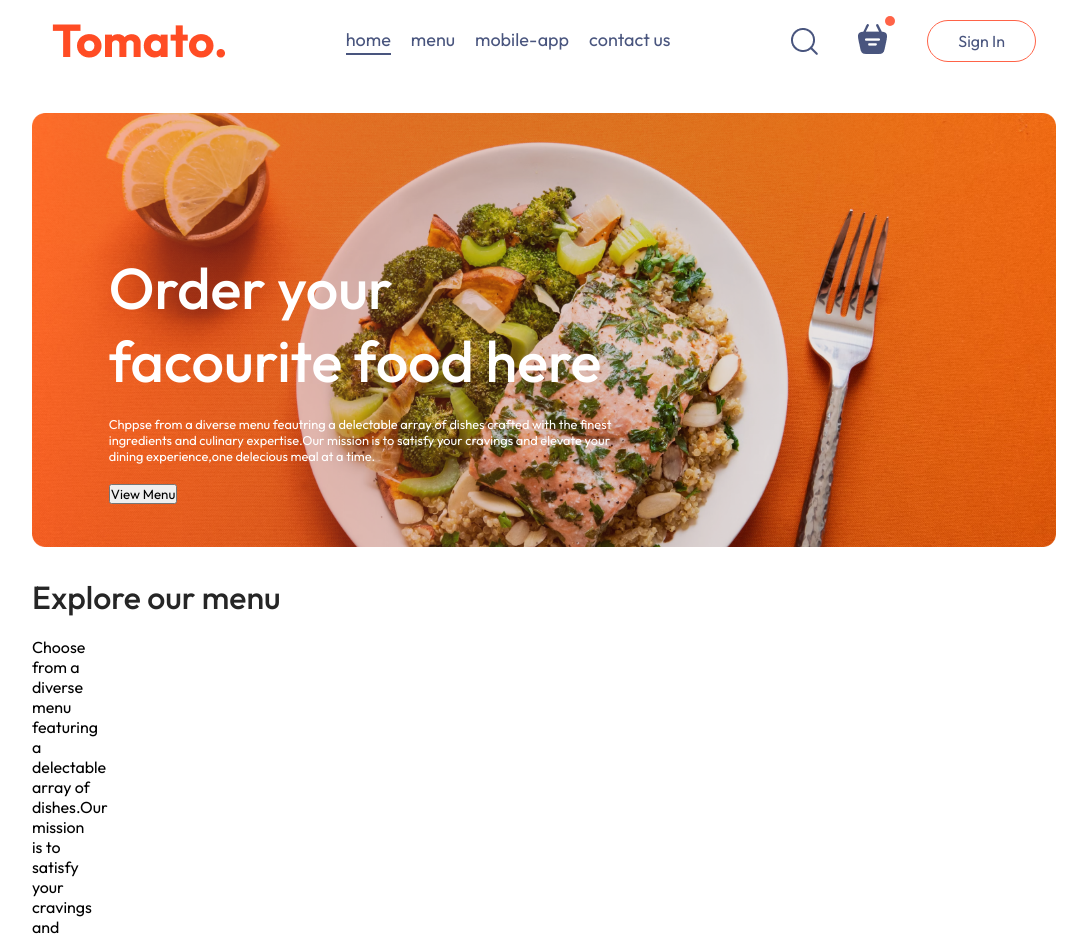
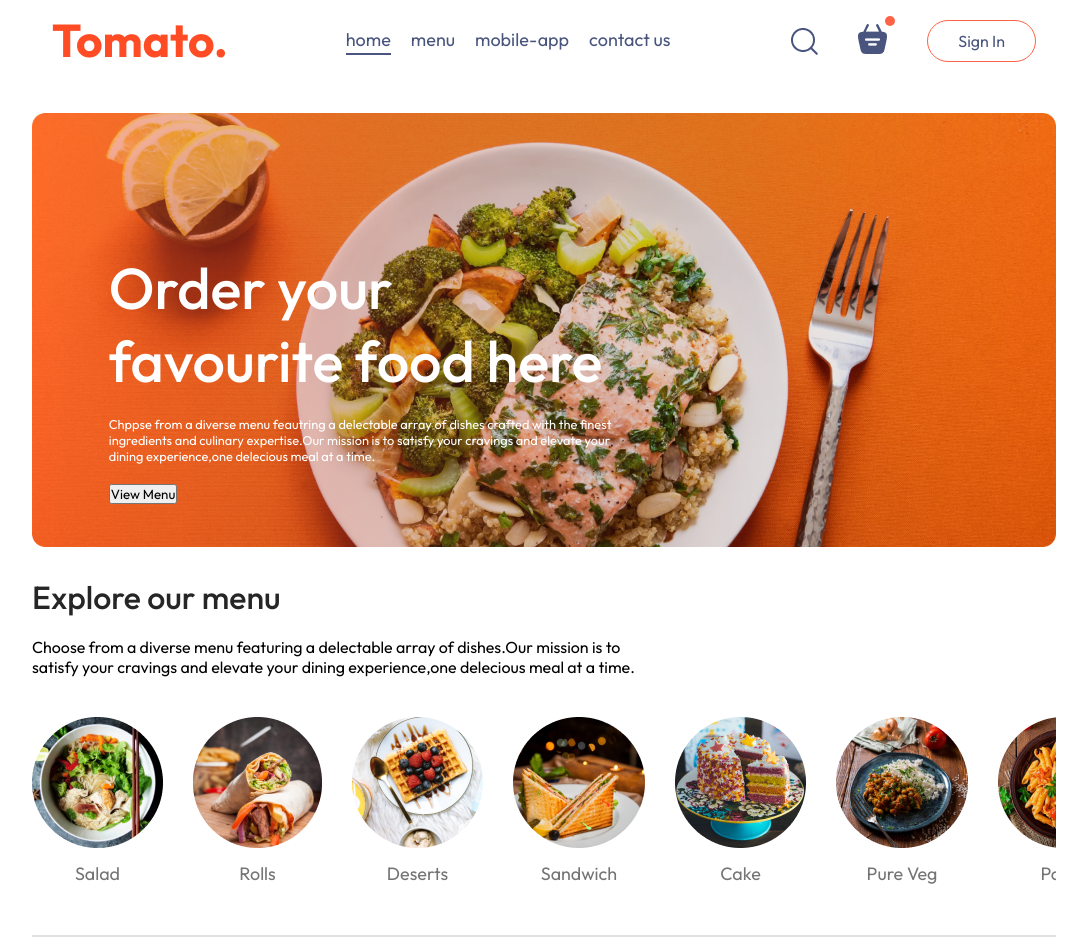
Before and after one commit to akashkr-tech/Food-delivery-app, a React (Vite) app in the folder frontend/: page / in a window 1280 px wide. Shown: the top 939 px of the page, without its empty margins (96-1183 px from the left). Built offline with nearby package versions, Linux system fonts and the light colour scheme; a web font is replaced by a local one.

Commit message:
style the menu section

```diff
--- a/frontend/src/components/ExploreMenu/ExploreMenu.css
+++ b/frontend/src/components/ExploreMenu/ExploreMenu.css
@@ -11,6 +11,43 @@
 }
 
 .explore-menu-text{
-    max-width: 60px;
+    max-width: 60%;
     columns:#808080;
 }
+
+.explore-menu-list{
+    display: flex;
+    justify-content: space-between;
+    align-items: center;
+    gap:30px;
+    text-align: center;
+    margin: 20px 0px;
+    overflow-x: scroll ;
+
+
+}
+.explore-menu-list::-webkit-scrollbar{
+    display: none;
+}
+
+.explore-menu-list-item-img{
+    width: 7.5vw;
+    min-width: 80px;
+    cursor: pointer;
+    border-radius: 50%;
+    transition: 0.2s;
+}
+
+.explore-menu-list-item p{
+    margin-top: 10px;
+    color: #747474;
+    font-size: max(1.4vw,16px);
+    cursor: pointer;
+
+}
+.explore-menu hr{
+    margin: 10px 0px;
+    height: 2px ;
+    background-color: #e2e2e2;
+    border: none;
+}
--- a/frontend/src/components/ExploreMenu/ExploreMenu.jsx
+++ b/frontend/src/components/ExploreMenu/ExploreMenu.jsx
@@ -3,6 +3,8 @@
 import { menu_list } from '../../assets/assets'
 
 const ExploreMenu = () => {
+
+
   return (
     <div className='explore-menu' id='explore-menu'>
       <h1>Explore our menu</h1>
@@ -10,13 +12,14 @@
       <div className="explore-menu-list">
         {menu_list.map((item,index)=>{
             return(
-                <div key={index} className='explore-menu-list-item'>
+                <div className='explore-menu-list-item'>
                    <img src={item.menu_image} alt="" />
                    <p>{item.menu_name}</p>
                  </div>
             )
         })}
       </div>
+      <hr />
     </div>
   )
 }
--- a/frontend/src/components/Header/Header.jsx
+++ b/frontend/src/components/Header/Header.jsx
@@ -5,7 +5,7 @@
   return (
     <div className='header'>
       <div className="header-contents">
-        <h2>Order your facourite food here</h2>
+        <h2>Order your favourite food here</h2>
         <p>Chppse from a diverse menu feautring a delectable array of dishes crafted with the finest ingredients and culinary expertise.Our mission is to satisfy your cravings and elevate your dining experience,one delecious meal at a time.  </p>
         <button>View Menu</button>
       </div>
--- a/frontend/src/pages/Home/Home.jsx
+++ b/frontend/src/pages/Home/Home.jsx
@@ -1,13 +1,14 @@
-import React from 'react'
+import React, { use } from 'react'
 import './Home.css'
 import Header from '../../components/Header/Header.jsx'
 import ExploreMenu from '../../components/ExploreMenu/ExploreMenu.jsx'
 
 const Home = () => {
+
   return (
     <div>
       <Header/>
-      <ExploreMenu/>
+      <ExploreMenu />
     </div>
   )
 }
```
